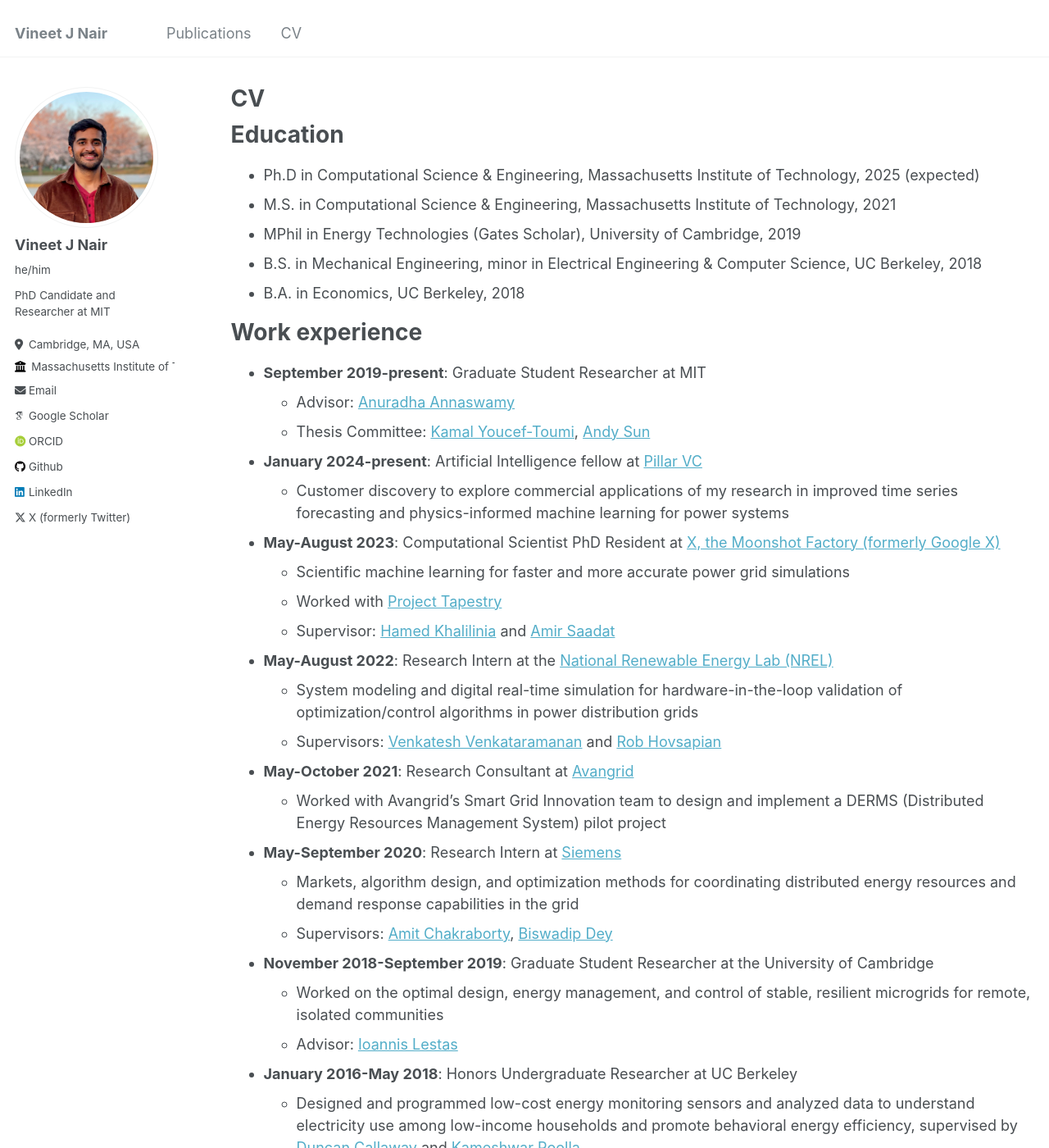
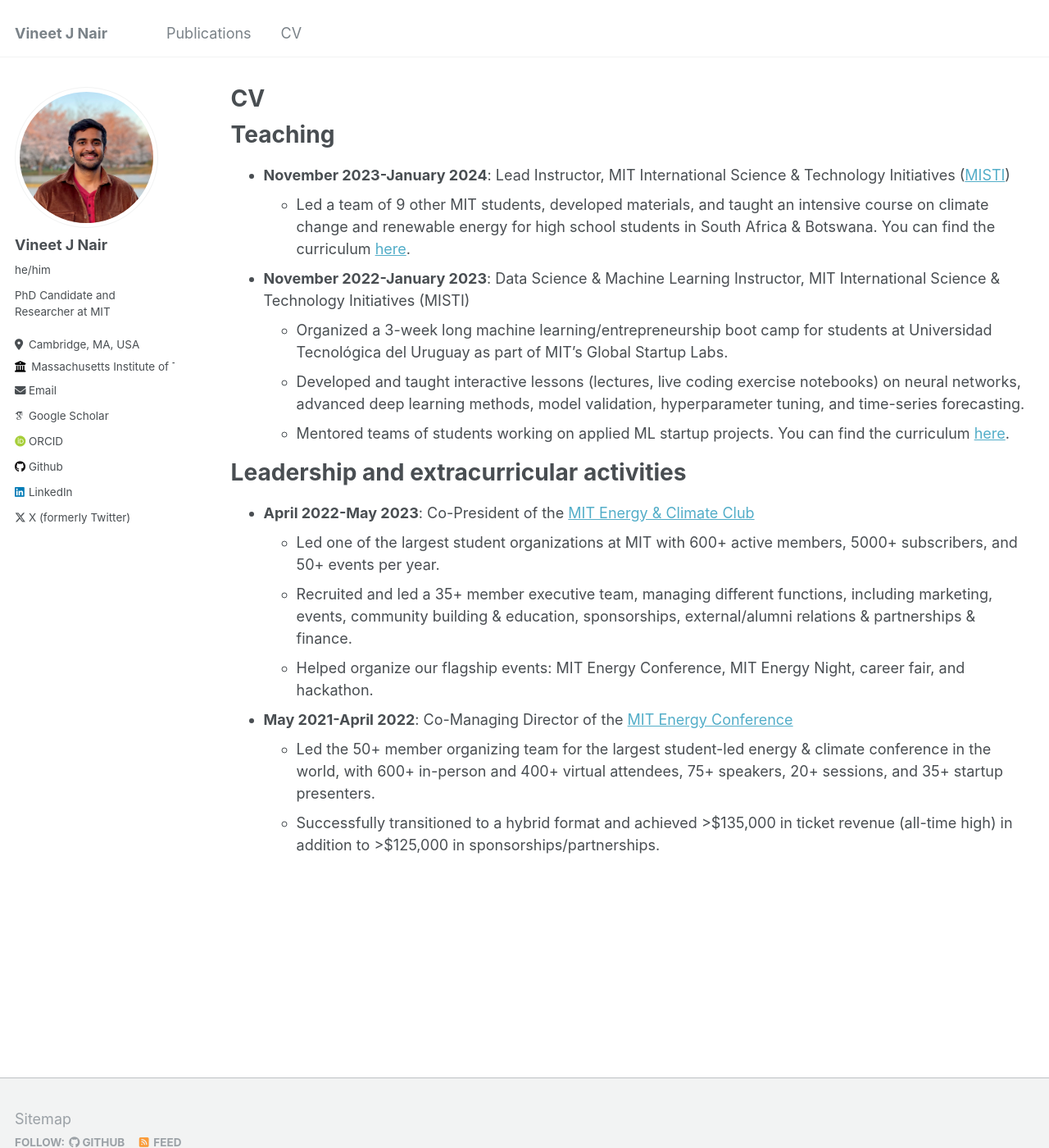
Before and after one commit to vineetjnair9/vineetjnair, a Jekyll site: the page built from _pages/cv.md, in a window 1280 px wide and 1400 px high. Shown: the whole window at 82% size. Built offline with Jekyll 4.4.1, drawn with Linux system fonts in a browser that asks for light colours; some web fonts are replaced; some of the changed text lies outside the part shown.

Commit message:
Update cv.md

```diff
--- a/_pages/cv.md
+++ b/_pages/cv.md
@@ -9,44 +9,21 @@ redirect_from:
 
 {% include base_path %}
 
-Education
+Teaching
 ======
-* Ph.D in Computational Science & Engineering, Massachusetts Institute of Technology, 2025 (expected)
-* M.S. in Computational Science & Engineering, Massachusetts Institute of Technology, 2021
-* MPhil in Energy Technologies (Gates Scholar), University of Cambridge, 2019
-* B.S. in Mechanical Engineering, minor in Electrical Engineering & Computer Science, UC Berkeley, 2018
-* B.A. in Economics, UC Berkeley, 2018
+* **November 2023-January 2024**: Lead Instructor, MIT International Science & Technology Initiatives ([MISTI](https://misti.mit.edu/))
+  * Led a team of 9 other MIT students, developed materials, and taught an intensive course on climate change and renewable energy for high school students in South Africa & Botswana. You can find the curriculum [here](https://docs.google.com/spreadsheets/d/1SgWZA_h8bypVS_hNUg9Vr6dcT2VweI0TWFUmG1-WihY/edit?usp=sharing).
+* **November 2022-January 2023**: Data Science & Machine Learning Instructor, MIT International Science & Technology Initiatives (MISTI)
+  * Organized a 3-week long machine learning/entrepreneurship boot camp for students at Universidad Tecnológica del Uruguay as part of MIT's Global Startup Labs.
+  * Developed and taught interactive lessons (lectures, live coding exercise notebooks) on neural networks, advanced deep learning methods, model validation, hyperparameter tuning, and time-series forecasting.
+  * Mentored teams of students working on applied ML startup projects. You can find the curriculum [here]([https://docs.google.com/spreadsheets/d/1SgWZA_h8bypVS_hNUg9Vr6dcT2VweI0TWFUmG1-WihY/edit?usp=sharing](https://docs.google.com/spreadsheets/d/19wKagnPu-uUMx6yiU7SB3bJzEh8B7nNuEa7QSYAnSag/edit?usp=sharing)).
 
-Work experience
+Leadership and extracurricular activities
 ======
-* **September 2019-present**: Graduate Student Researcher at MIT
-  * Advisor: [Anuradha Annaswamy](https://meche.mit.edu/people/faculty/aanna%40mit.edu)
-  * Thesis Committee: [Kamal Youcef-Toumi](https://meche.mit.edu/people/faculty/YOUCEF@MIT.EDU), [Andy Sun](https://mitsloan.mit.edu/faculty/directory/andy-sun)
-
-* **January 2024-present**: Artificial Intelligence fellow at [Pillar VC](https://www.pillar.vc/)
-  * Customer discovery to explore commercial applications of my research in improved time series forecasting and physics-informed machine learning for power systems
-
-* **May-August 2023**: Computational Scientist PhD Resident at [X, the Moonshot Factory (formerly Google X)](https://x.company/)
-  * Scientific machine learning for faster and more accurate power grid simulations
-  * Worked with [Project Tapestry](https://x.company/projects/tapestry/)
-  * Supervisor: [Hamed Khalilinia](https://scholar.google.com/citations?user=H0R1TaoAAAAJ&hl=en) and [Amir Saadat](https://stanford.edu/~asaadat/)
-
-* **May-August 2022**: Research Intern at the [National Renewable Energy Lab (NREL)](https://www.nrel.gov/)
-  * System modeling and digital real-time simulation for hardware-in-the-loop validation of optimization/control algorithms in power distribution grids
-  * Supervisors: [Venkatesh Venkataramanan](https://scholar.google.com/citations?user=qToI5UcAAAAJ&hl=en) and [Rob Hovsapian](https://scholar.google.com/citations?user=k_eEuugAAAAJ&hl=en)
-
-* **May-October 2021**: Research Consultant at [Avangrid](https://www.avangrid.com/)
-  *  Worked with Avangrid's Smart Grid Innovation team to design and implement a DERMS (Distributed Energy Resources Management System) pilot project
-
-* **May-September 2020**: Research Intern at [Siemens](https://www.siemens.com/global/en.html)
-  * Markets, algorithm design, and optimization methods for coordinating distributed energy resources and demand response capabilities in the grid
-  * Supervisors: [Amit Chakraborty](https://scholar.google.com/citations?user=1wxreSIAAAAJ&hl=en), [Biswadip Dey](https://d-biswa.github.io/)
-
-* **November 2018-September 2019**: Graduate Student Researcher at the University of Cambridge
-  * Worked on the optimal design, energy management, and control of stable, resilient microgrids for remote, isolated communities
-  * Advisor: [Ioannis Lestas](https://icl20.user.srcf.net/Ioannis_Lestas.htm)
-
-* **January 2016-May 2018**: Honors Undergraduate Researcher at UC Berkeley
-  *  Designed and programmed low-cost energy monitoring sensors and analyzed data to understand electricity use among low-income households and promote behavioral energy efficiency, supervised by [Duncan Callaway](https://scholar.google.com/citations?user=Ugijg1wAAAAJ&hl=en) and [Kameshwar Poolla](https://www2.eecs.berkeley.edu/Faculty/Homepages/poolla.html)
-  *  Studied optimization and centralized control of long-range electric vehicle charging scheduling along highway networks, supervised by [Claire Tomlin](https://people.eecs.berkeley.edu/~tomlin/)
-  *  Studied impacts of temperature gradients on indoor air quality, supervised by [William Nazaroff](https://scholar.google.com/citations?user=U29LDuAAAAAJ&hl=en)
+* **April 2022-May 2023**: Co-President of the [MIT Energy & Climate Club](https://mitec-club.org/)
+  * Led one of the largest student organizations at MIT with 600+ active members, 5000+ subscribers, and 50+ events per year.
+  * Recruited and led a 35+ member executive team, managing different functions, including marketing, events, community building & education, sponsorships, external/alumni relations & partnerships & finance.
+  * Helped organize our flagship events: MIT Energy Conference, MIT Energy Night, career fair, and hackathon.
+* **May 2021-April 2022**: Co-Managing Director of the [MIT Energy Conference]([https://mitec-club.org/](https://www.mitenergyconference.org/))
+  * Led the 50+ member organizing team for the largest student-led energy & climate conference in the world, with 600+ in-person and 400+ virtual attendees, 75+ speakers, 20+ sessions, and 35+ startup presenters.
+  * Successfully transitioned to a hybrid format and achieved >$135,000 in ticket revenue (all-time high) in addition to >$125,000 in sponsorships/partnerships.
```
